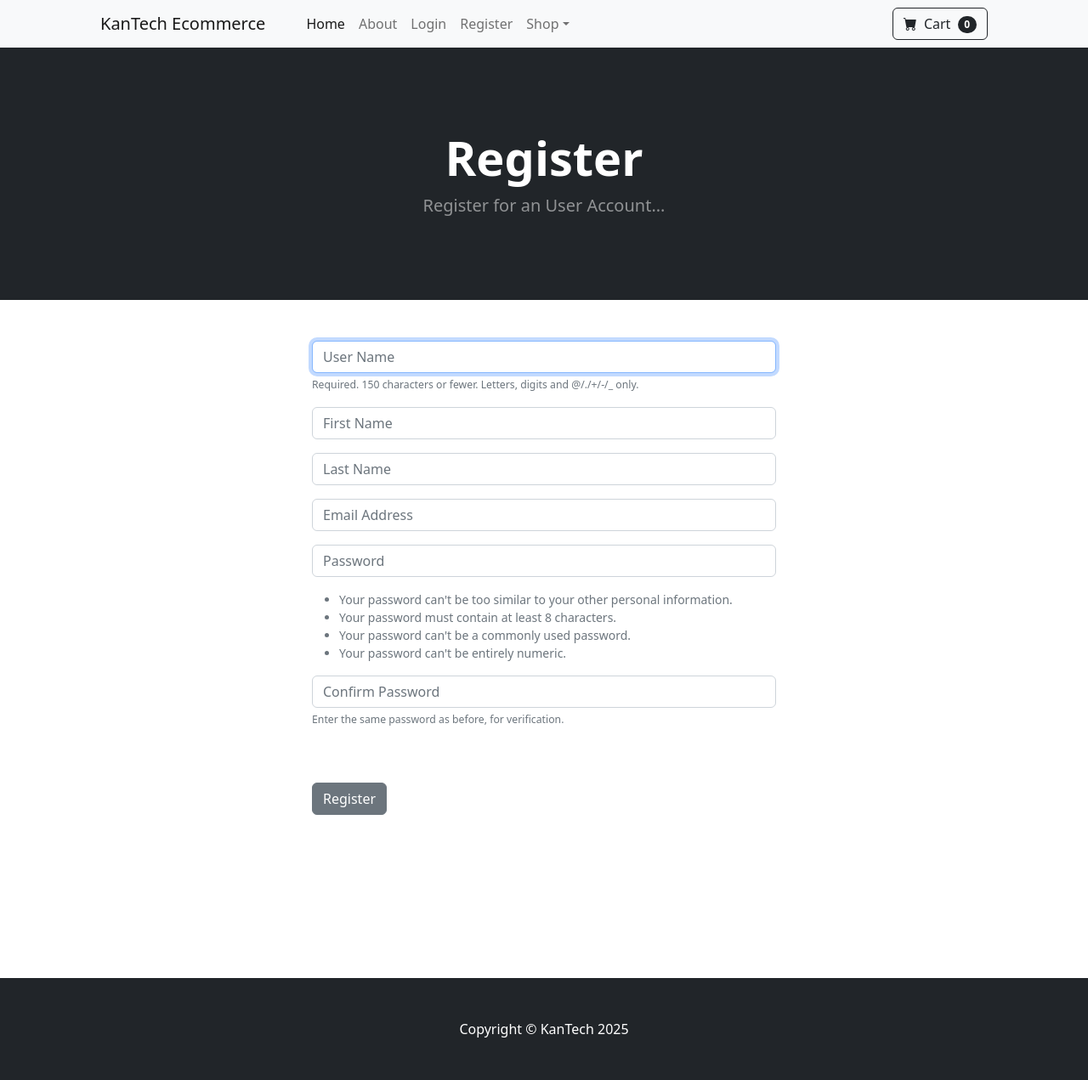
After one commit to FREDYK1/Django-ecom, a Django app: page /register/ in a window 1280 px wide. The commit adds this page. Shown: the whole page at 85% size. Run offline with Django 5.2, Linux system fonts and the light colour scheme; some libraries are stand-ins or nearby versions.

Commit message:
Implement LogIn, LogOut and Register

```diff
--- /dev/null
+++ b/store/forms.py
@@ -0,0 +1,32 @@
+from django.contrib.auth.models import User
+from django.contrib.auth.forms import UserCreationForm
+from django import forms
+
+
+
+class SignUpForm(UserCreationForm):
+	email = forms.EmailField(label="", widget=forms.TextInput(attrs={'class':'form-control', 'placeholder':'Email Address'}))
+	first_name = forms.CharField(label="", max_length=100, widget=forms.TextInput(attrs={'class':'form-control', 'placeholder':'First Name'}))
+	last_name = forms.CharField(label="", max_length=100, widget=forms.TextInput(attrs={'class':'form-control', 'placeholder':'Last Name'}))
+
+	class Meta:
+		model = User
+		fields = ('username', 'first_name', 'last_name', 'email', 'password1', 'password2')
+
+	def __init__(self, *args, **kwargs):
+		super(SignUpForm, self).__init__(*args, **kwargs)
+
+		self.fields['username'].widget.attrs['class'] = 'form-control'
+		self.fields['username'].widget.attrs['placeholder'] = 'User Name'
+		self.fields['username'].label = ''
+		self.fields['username'].help_text = '<span class="form-text text-muted"><small>Required. 150 characters or fewer. Letters, digits and @/./+/-/_ only.</small></span>'
+
+		self.fields['password1'].widget.attrs['class'] = 'form-control'
+		self.fields['password1'].widget.attrs['placeholder'] = 'Password'
+		self.fields['password1'].label = ''
+		self.fields['password1'].help_text = '<ul class="form-text text-muted small"><li>Your password can\'t be too similar to your other personal information.</li><li>Your password must contain at least 8 characters.</li><li>Your password can\'t be a commonly used password.</li><li>Your password can\'t be entirely numeric.</li></ul>'
+
+		self.fields['password2'].widget.attrs['class'] = 'form-control'
+		self.fields['password2'].widget.attrs['placeholder'] = 'Confirm Password'
+		self.fields['password2'].label = ''
+		self.fields['password2'].help_text = '<span class="form-text text-muted"><small>Enter the same password as before, for verification.</small></span>'
--- a/store/templates/base.html
+++ b/store/templates/base.html
@@ -19,6 +19,14 @@
     <body>
     {% include 'navbar.html' %}
 
+    {% if messages %}
+        {% for message in messages %}
+            <div class ="alert alert-warning alert-dismissible sade show" role="alert">
+                {{ message }}
+                <button  type="button" class="btn-close" data-bs-dismiss="alert" aria-label="Close"></button>
+            </div>
+        {% endfor %}
+    {% endif %}
 
     {% block content%}
     {%endblock%}
--- a/store/templates/navbar.html
+++ b/store/templates/navbar.html
@@ -7,6 +7,12 @@
             <ul class="navbar-nav me-auto mb-2 mb-lg-0 ms-lg-4">
                 <li class="nav-item"><a class="nav-link active" aria-current="page" href="{% url 'home' %}">Home</a></li>
                 <li class="nav-item"><a class="nav-link" href="{% url 'about' %}">About</a></li>
+                {% if user.is_authenticated %}
+                    <li class="nav-item"><a class="nav-link" href="{% url 'logout' %}">Logout</a></li>
+                {% else %}
+                    <li class="nav-item"><a class="nav-link" href="{% url 'login' %}">Login</a></li>
+                    <li class="nav-item"><a class="nav-link" href="{% url 'register' %}">Register</a></li>
+                {% endif %}
                 <li class="nav-item dropdown">
                     <a class="nav-link dropdown-toggle" id="navbarDropdown" href="#" role="button" data-bs-toggle="dropdown" aria-expanded="false">Shop</a>
                     <ul class="dropdown-menu" aria-labelledby="navbarDropdown">
--- /dev/null
+++ b/store/templates/register.html
@@ -0,0 +1,33 @@
+{% extends 'base.html' %}
+
+{% block content %}
+<header class="bg-dark py-5">
+    <div class="container px-4 px-lg-5 my-5">
+        <div class="text-center text-white">
+            <h1 class="display-4 fw-bolder">Register </h1>
+            <p class="lead fw-normal text-white-50 mb-0">Register for an User Account...</p>
+        </div>
+    </div>
+</header>
+
+<div class="container">
+    <div class="row">
+            <div class="col-md-6 offset-md-3">
+                <br><br>
+                <form method="POST" action="{% url 'register' %}">
+                    {% csrf_token %}
+                    {{ form.as_p }}
+                    <br><br>
+                    <button type="submit" class="btn btn-secondary">
+                        Register
+                    </button>
+                </form>
+                <br><br>
+                <br><br>
+                <br><br>
+                <br><br>
+            </div>
+    </div>
+</div>
+
+{% endblock %}
--- a/store/urls.py
+++ b/store/urls.py
@@ -4,4 +4,7 @@ from . import views
 urlpatterns = [
     path("", views.home, name="home"),
     path("about/", views.about, name="about"),
+    path("login/", views.login_user, name="login"),
+    path("logout/", views.logout_user, name="logout"),
+    path("register/", views.register_user, name="register"),
 ]
--- a/store/views.py
+++ b/store/views.py
@@ -1,5 +1,12 @@
-from django.shortcuts import render
+from django.shortcuts import render, redirect
 from .models import Product
+from django.contrib.auth import authenticate, login, logout
+from django.contrib import messages
+from django.contrib.auth.models import User
+from django.contrib.auth.forms import UserCreationForm
+from .forms import SignUpForm
+from django import forms
+
 
 def home(request):
     products = Product.objects.all()
@@ -7,3 +14,41 @@ def home(request):
 
 def about(request):
     return render(request, 'about.html', {})
+
+def login_user(request):
+    if request.method == 'POST':
+        username = request.POST['username']
+        password = request.POST['password']
+        user = authenticate(request, username=username, password=password)
+        if user is not None:
+            login(request, user)
+            messages.success(request, 'You  have been Logged In')
+            return redirect('home')
+        else:
+            messages.success(request, 'There was an error, Please try again')
+            return redirect('login')
+    else:
+        return render(request, 'login.html', {})
+
+def logout_user(request):
+    logout(request)
+    messages.success(request, 'You have been Logged Out....')
+    return redirect('home')
+
+def register_user(request):
+    form = SignUpForm()
+    if request.method == "POST":
+        form = SignUpForm(request.POST)
+        if form.is_valid():
+            form.save()
+            username = form.cleaned_data["username"]
+            password = form.cleaned_data["password1"]
+            user = authenticate(username=username, password=password)
+            login(request, user)
+            messages.success(request, "You have Registered Successfully, Welcome")
+            return redirect("home")
+        else:
+            messages.error(request, "Whoops! There was a problem, Please try again.")
+            return redirect("register")
+    else:
+        return render(request, "register.html", {'form': form})
```
Also changed, not shown: store/templates/login.html (added, +38 -0 lines), db.sqlite3.
